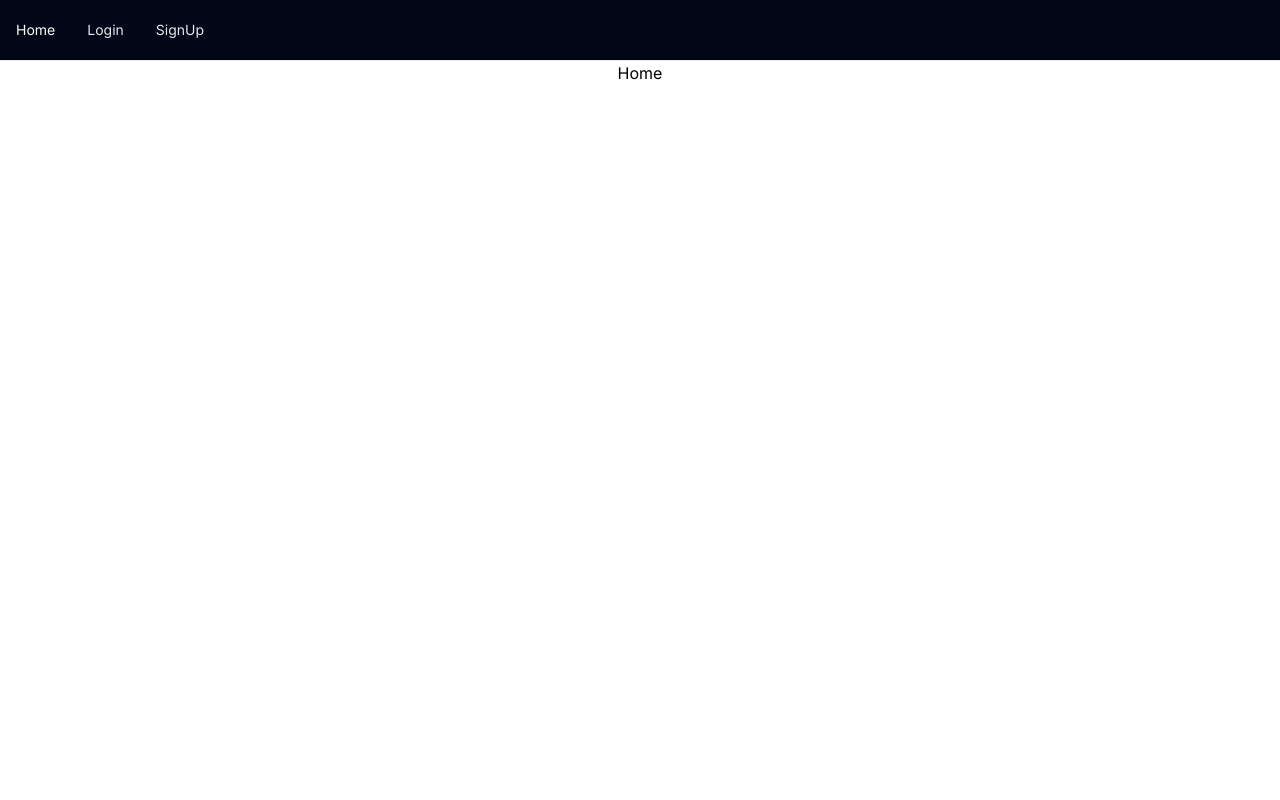
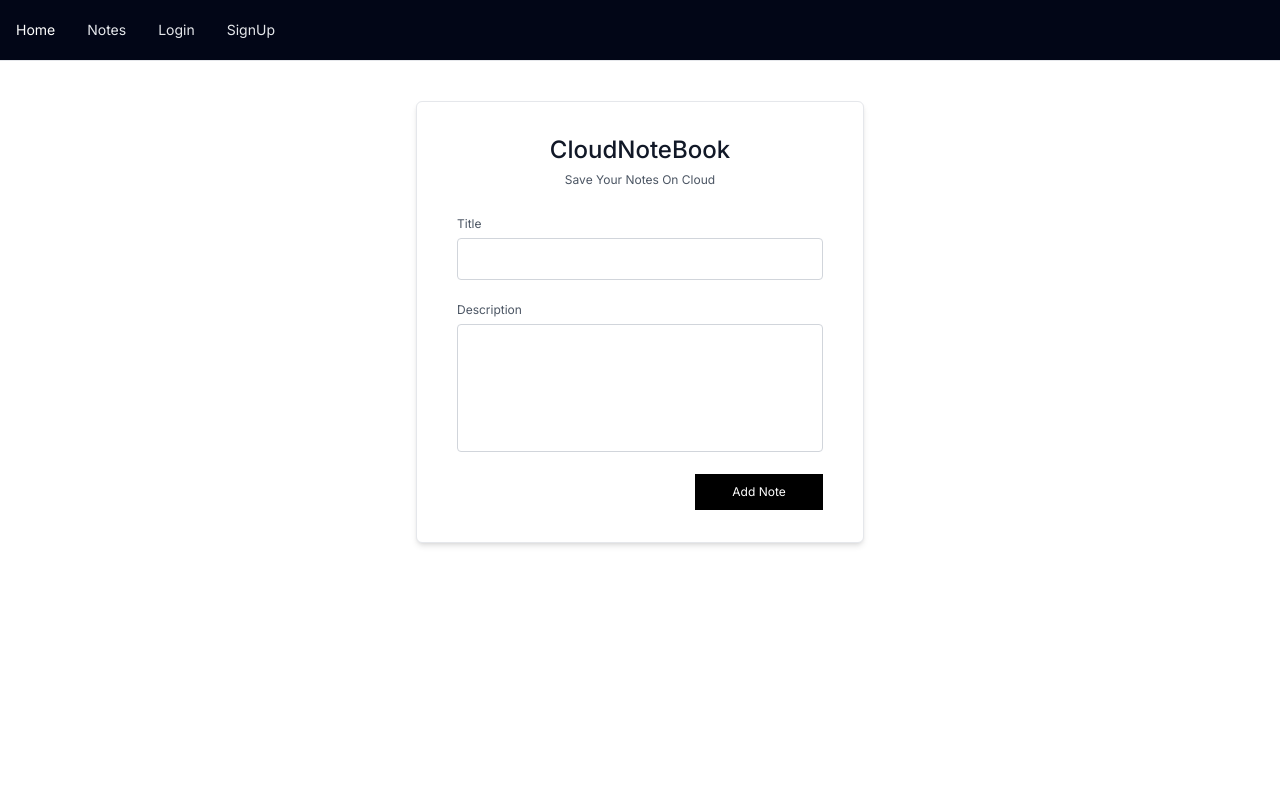
Before and after one commit to PatelSharan/MAIN_CloudNoteBook, a Next.js app in the folder client/: page / in a window 1280 px wide. Shown: the top 800 px of the page. Built offline with nearby package versions, Linux system fonts and the light colour scheme.

Commit message:
V2 Update Notes and Delete Note api and NoteBox and Add note Layout ready in frontEnd

```diff
--- a/client/src/app/login/page.js
+++ b/client/src/app/login/page.js
@@ -115,32 +115,32 @@ const page = () => {
     }
     return (
         <>
-            <section class="text-gray-600 body-font px-5 py-12">
+            <section className="text-gray-600 body-font px-5 py-12">
                 <form action="" method='POST'>
-                    <div class="rounded-lg p-4 flex flex-col m-auto mt-10 md:mt-0 sm:w-[80vw]">
-                        <h2 class="text-gray-900 text-2xl font-medium title-font mb-5">Login</h2>
-                        <div class="relative mb-4">
-                            <label for="email" class="leading-7 text-xs text-gray-600">Email</label>
-                            <input type="email" id="email" value={user.email} name="email" class="w-full bg-white border-b-2 border-black focus:border-b-blue-700  text-sm outline-none text-gray-700 px-3 leading-8 transition-colors duration-200 ease-in-out mb-3" onChange={handleInputs} />
+                    <div className="rounded-lg p-4 flex flex-col m-auto mt-10 md:mt-0 sm:w-[80vw]">
+                        <h2 className="text-gray-900 text-2xl font-medium title-font mb-5">Login</h2>
+                        <div className="relative mb-4">
+                            <label for="email" className="leading-7 text-xs text-gray-600">Email</label>
+                            <input type="email" id="email" value={user.email} name="email" className="w-full bg-white border-b-2 border-black focus:border-b-blue-700  text-base outline-none text-gray-700 px-3 leading-8 transition-colors duration-200 ease-in-out mb-3" onChange={handleInputs} />
                         </div>
-                        <div class="relative mb-4">
-                            <label for="password" class="leading-7 text-xs text-gray-600">Password</label>
-                            <input type={showPassword ? 'text' : 'password'} id="password" value={user.password} name="password" class="w-full bg-white border-b-2 border-black focus:border-b-blue-700  text-sm outline-none text-gray-700 px-3 leading-8 transition-colors duration-200 ease-in-out mb-3" onChange={mulEvents} />
+                        <div className="relative mb-4">
+                            <label for="password" className="leading-7 text-xs text-gray-600">Password</label>
+                            <input type={showPassword ? 'text' : 'password'} id="password" value={user.password} name="password" className="w-full bg-white border-b-2 border-black focus:border-b-blue-700  text-base outline-none text-gray-700 px-3 leading-8 transition-colors duration-200 ease-in-out mb-3" onChange={mulEvents} />
                             {/* If Password has Value then Login */}
                             {passValue ? <button onClick={handleEventPreventDefaulf}>
                                 {/* If ShowPassword the Login */}
-                                {!showPassword ? <svg xmlns="http://www.w3.org/2000/svg" width="20" height="20" fill="currentColor" class="bi bi-eye-fill cursor-pointer absolute right-3 bottom-5" viewBox="0 0 16 16" onClick={() => { { !showPassword ? setShowPassword(true) : setShowPassword(false) } }}>
+                                {!showPassword ? <svg xmlns="http://www.w3.org/2000/svg" width="20" height="20" fill="currentColor" className="bi bi-eye-fill cursor-pointer absolute right-3 bottom-5" viewBox="0 0 16 16" onClick={() => { { !showPassword ? setShowPassword(true) : setShowPassword(false) } }}>
                                     <path d="M10.5 8a2.5 2.5 0 1 1-5 0 2.5 2.5 0 0 1 5 0z" />
                                     <path d="M0 8s3-5.5 8-5.5S16 8 16 8s-3 5.5-8 5.5S0 8 0 8zm8 3.5a3.5 3.5 0 1 0 0-7 3.5 3.5 0 0 0 0 7z" />
-                                </svg> : <svg xmlns="http://www.w3.org/2000/svg" width="20" height="20" fill="currentColor" class="bi bi-eye-slash-fill cursor-pointer absolute right-3 bottom-5" viewBox="0 0 16 16" onClick={() => { { !showPassword ? setShowPassword(true) : setShowPassword(false) } }}>
+                                </svg> : <svg xmlns="http://www.w3.org/2000/svg" width="20" height="20" fill="currentColor" className="bi bi-eye-slash-fill cursor-pointer absolute right-3 bottom-5" viewBox="0 0 16 16" onClick={() => { { !showPassword ? setShowPassword(true) : setShowPassword(false) } }}>
                                     <path d="m10.79 12.912-1.614-1.615a3.5 3.5 0 0 1-4.474-4.474l-2.06-2.06C.938 6.278 0 8 0 8s3 5.5 8 5.5a7.029 7.029 0 0 0 2.79-.588zM5.21 3.088A7.028 7.028 0 0 1 8 2.5c5 0 8 5.5 8 5.5s-.939 1.721-2.641 3.238l-2.062-2.062a3.5 3.5 0 0 0-4.474-4.474L5.21 3.089z" />
                                     <path d="M5.525 7.646a2.5 2.5 0 0 0 2.829 2.829l-2.83-2.829zm4.95.708-2.829-2.83a2.5 2.5 0 0 1 2.829 2.829zm3.171 6-12-12 .708-.708 12 12-.708.708z" />
                                 </svg>}
                             </button> : <button></button>}
                         </div>
                         <span className='text-xs text-end mb-3 text-blue-700 font-semibold hover:underline cursor-pointer'>Forgot Password ?</span>
-                        <button class="text-white bg-slate-800 border-0 py-2 px-8 focus:outline-none hover:bg-slate-700 rounded text-sm w-36" onClick={loginUser}>Login</button>
-                        <p class="text-xs text-gray-500 mt-3">Don't Have An Account ? <Link className='text-blue-700 cursor-pointer hover:underline font-semibold' href={'/signup'}>SignUp</Link></p>
+                        <button className="text-white bg-black  py-2 px-8 text-sm w-28  hover:bg-white hover:text-black border-2 border-black hover:-translate-y-2 duration-200 ease-in-out" onClick={loginUser}>Login</button>
+                        <p className="text-xs text-gray-500 mt-3">Don&apos;t Have An Account ? <Link className='text-blue-700 cursor-pointer hover:underline font-semibold' href={'/signup'}>SignUp</Link></p>
                     </div>
                 </form >
                 <ToastContainer />
--- /dev/null
+++ b/client/src/app/notes/page.js
@@ -0,0 +1,12 @@
+import NoteBox from '@/components/NoteBox'
+import React from 'react'
+
+const Page = () => {
+    return (
+        <>
+            <NoteBox />
+        </>
+    )
+}
+
+export default Page
--- a/client/src/app/page.js
+++ b/client/src/app/page.js
@@ -2,9 +2,25 @@
 export default function Home() {
   return (
     <>
-      <div className="text-center">
-        Home
-      </div>
+      <div className=" mt-10">
+        <section class="text-gray-600 body-font">
+          <div class="w-[90vw] border rounded-md sm:w-[35vw] bg-white flex flex-col md:py-8 mt-8 md:mt-0 m-auto shadow-md  p-5 sm:p-10 ">
+            <h2 class="text-gray-900 text-2xl mb-1 font-medium title-font text-center">CloudNoteBook</h2>
+            <p class="leading-relaxed mb-5 text-xs text-gray-600 text-center">Save Your Notes On Cloud</p>
+            <div class="relative mb-4">
+              <label for="title" class="leading-7 text-xs text-gray-600">Title</label>
+              <input type="text" id="title" name="title" class="w-full bg-white rounded border border-gray-300 focus:border-indigo-500 focus:ring-2 focus:ring-indigo-200 text-base outline-none text-gray-700 py-1 px-3 leading-8 transition-colors duration-200 ease-in-out" />
+            </div>
+            <div class="relative mb-4">
+              <label for="description" class="leading-7 text-xs text-gray-600">Description</label>
+              <textarea id="description" name="description" class="w-full bg-white rounded border border-gray-300 focus:border-indigo-500 focus:ring-2 focus:ring-indigo-200 h-32 text-sm outline-none text-gray-700 py-1 px-3 resize-none leading-6 transition-colors duration-200 ease-in-out"></textarea>
+            </div>
+            <div className="text-right">
+              <button class="text-white bg-black border-2 border-black py-2 px-6 focus:outline-none hover:bg-white hover:text-black text-xs w-32">Add Note</button>
+            </div>
+          </div>
+        </section >
+      </div >
     </>
   )
 }
--- a/client/src/app/signup/page.js
+++ b/client/src/app/signup/page.js
@@ -113,15 +113,15 @@ const page = () => {
                         <h2 class="text-gray-900 text-2xl font-medium title-font mb-5">Sign Up</h2>
                         <div class="relative mb-4">
                             <label for="name" class="leading-7 text-xs text-gray-600">Name</label>
-                            <input type="text" id="name" value={user.name} onChange={handleInputs} name="name" class="w-full bg-white border-b-2 border-black focus:border-b-blue-700  text-sm outline-none text-gray-700 px-3 leading-8 transition-colors duration-200 ease-in-out mb-3" />
+                            <input type="text" id="name" value={user.name} onChange={handleInputs} name="name" class="w-full bg-white border-b-2 border-black focus:border-b-blue-700  text-base outline-none text-gray-700 px-3 leading-8 transition-colors duration-200 ease-in-out mb-3" />
                         </div>
                         <div class="relative mb-4">
                             <label for="email" class="leading-7 text-xs text-gray-600">Email</label>
-                            <input type="email" id="email" value={user.email} onChange={handleInputs} name="email" class="w-full bg-white border-b-2 border-black focus:border-b-blue-700  text-sm outline-none text-gray-700 px-3 leading-8 transition-colors duration-200 ease-in-out mb-3" />
+                            <input type="email" id="email" value={user.email} onChange={handleInputs} name="email" class="w-full bg-white border-b-2 border-black focus:border-b-blue-700  text-base outline-none text-gray-700 px-3 leading-8 transition-colors duration-200 ease-in-out mb-3" />
                         </div>
                         <div class="relative mb-4">
                             <label for="password" class="leading-7 text-xs text-gray-600">Password</label>
-                            <input type={showPassword ? 'text' : 'password'} id="password" value={user.password} name="password" class="w-full bg-white border-b-2 border-black focus:border-b-blue-700  text-sm outline-none text-gray-700 px-3 leading-8 transition-colors duration-200 ease-in-out mb-3" onChange={mulEvents} />
+                            <input type={showPassword ? 'text' : 'password'} id="password" value={user.password} name="password" class="w-full bg-white border-b-2 border-black focus:border-b-blue-700 text-base outline-none text-gray-700 px-3 leading-8 transition-colors duration-200 ease-in-out mb-3" onChange={mulEvents} />
                             {/* If Password has Value then Login */}
                             {passValue ? <button onClick={handleEventPreventDefaulf}>
                                 {/* If ShowPassword the Login */}
@@ -134,8 +134,8 @@ const page = () => {
                                 </svg>}
                             </button> : <button></button>}
                         </div>
-                        <button class="text-white bg-slate-800 border-0 py-2 px-8 focus:outline-none hover:bg-slate-700 rounded text-sm w-36" onClick={postData}>Sign Up</button>
-                        <p class="text-xs text-gray-500 mt-3">Already Have Account ? <Link className='text-blue-700 cursor-pointer hover:underline font-semibold' href={'/login'}>Login</Link></p>
+                        <button class="text-white bg-black  py-2 px-8 text-sm w-32  hover:bg-white hover:text-black border-2 border-black hover:-translate-y-2 duration-200 ease-in-out" onClick={postData}>Sign Up</button>
+                        <p class="text-xs text-gray-500 mt-3">Already Have An Account ? <Link className='text-blue-700 cursor-pointer hover:underline font-semibold' href={'/login'}>Login</Link></p>
                     </div>
                 </form>
                 <ToastContainer />
--- a/client/src/components/Navbar.js
+++ b/client/src/components/Navbar.js
@@ -7,6 +7,9 @@ const Navbar = () => {
             <ul className='flex'>
                 <li className='py-5 px-4 hover:text-white text-sm'>
                     <Link href={'/'}>Home</Link>
+                </li>
+                <li className='py-5 px-4 hover:text-white text-sm'>
+                    <Link href={'/notes'}>Notes</Link>
                 </li>
                 <li className='py-5 px-4 hover:text-white text-sm'>
                     <Link href={'/login'}>Login</Link>
--- /dev/null
+++ b/client/src/components/NoteBox.js
@@ -0,0 +1,9 @@
+import React from 'react'
+
+const NoteBox = () => {
+    return (
+        <div></div>
+    )
+}
+
+export default NoteBox
```
Also changed, not shown: 2 other files (tests, documents, lock files or other folders).
